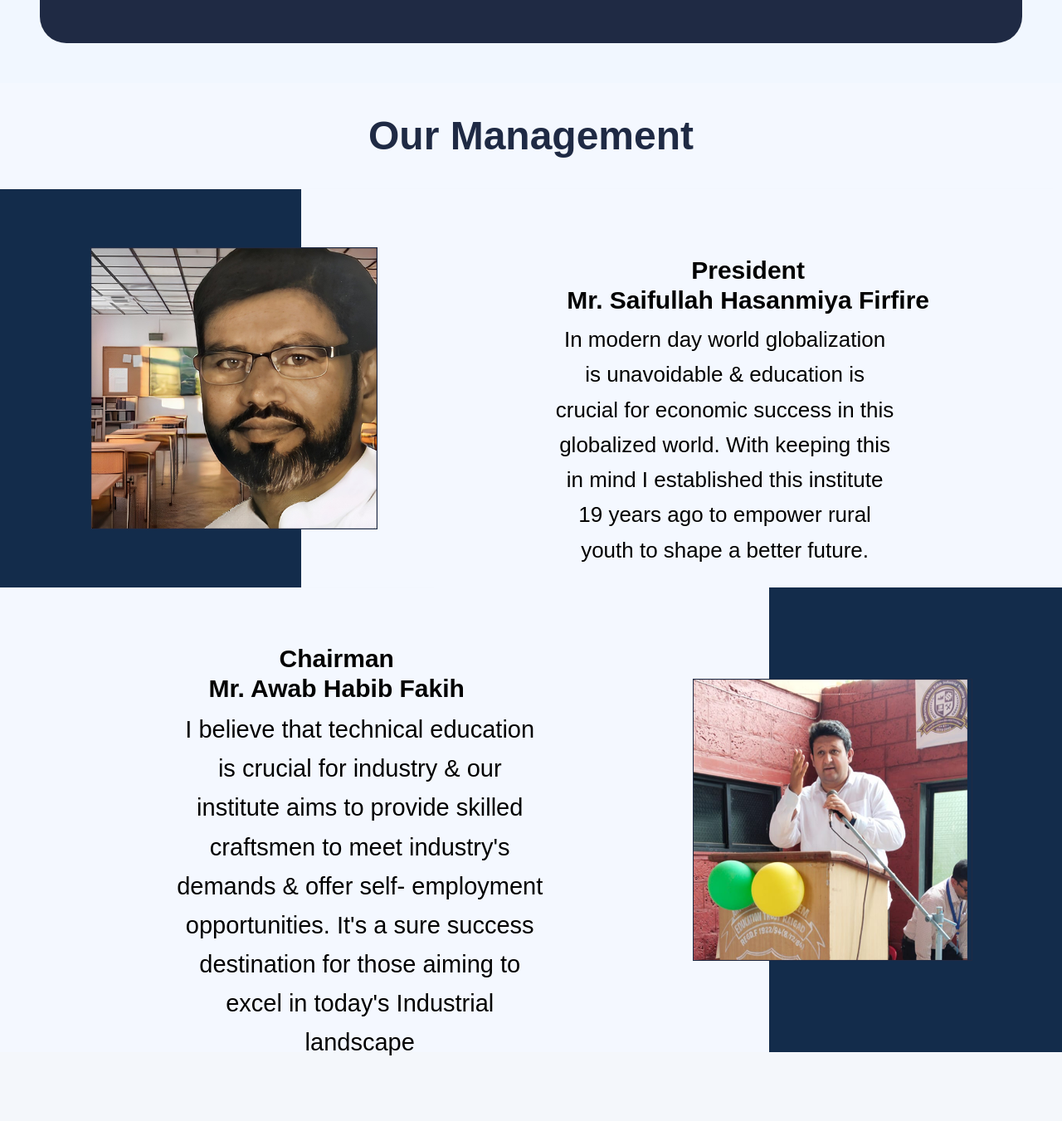
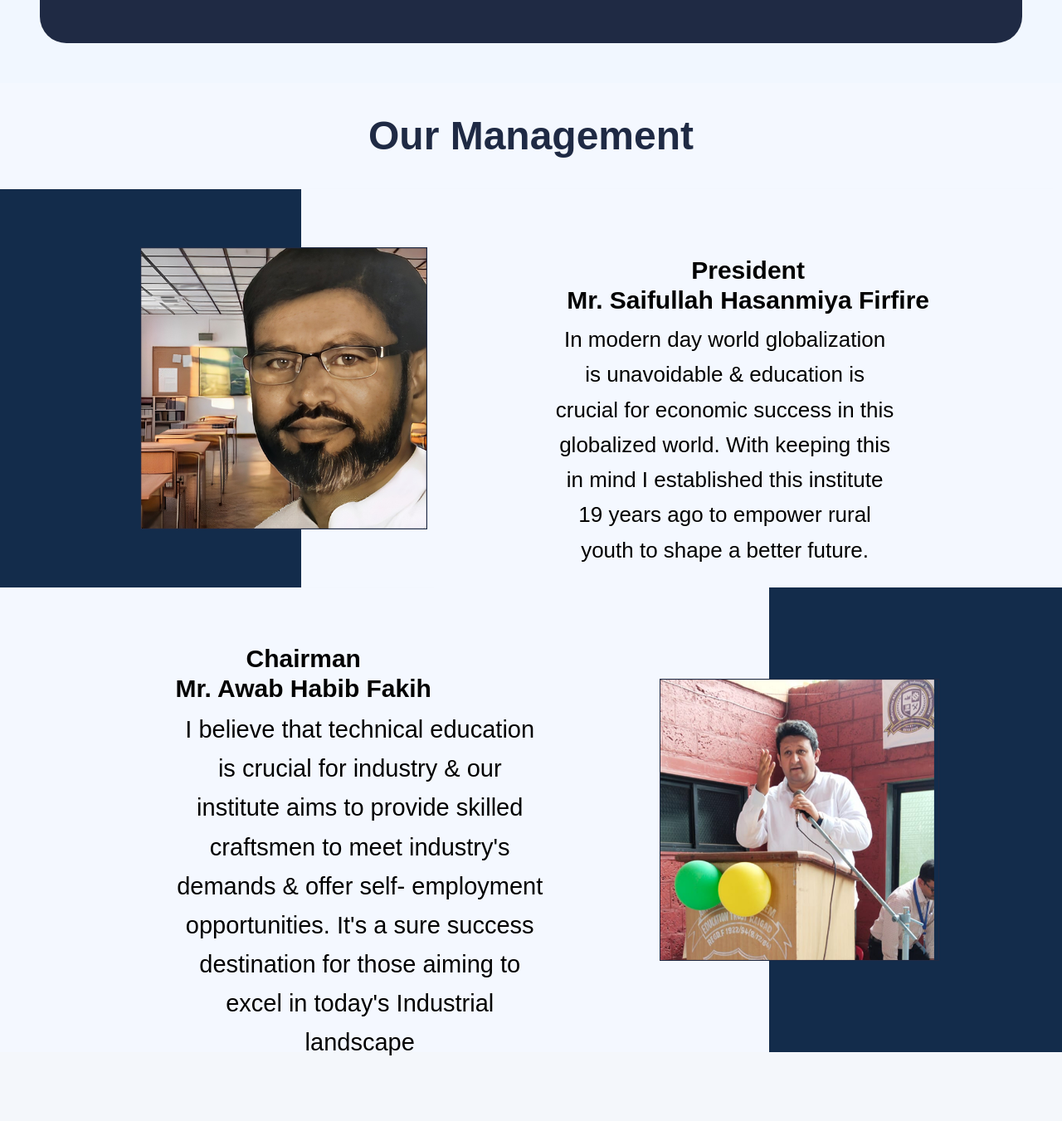
Before and after one commit to Code4Bharat1/maf_iti, a Next.js app: page /aboutus in a window 1280 px wide. Shown: the part 1916-3267 px from the top of the page at 83% size. Built offline with nearby package versions, Linux system fonts and the light colour scheme.

Commit message:
cchnages

```diff
--- a/src/componets/aboutus/ourmanagement.jsx
+++ b/src/componets/aboutus/ourmanagement.jsx
@@ -17,7 +17,7 @@ export default function OurManagement() {
               alt="President"
               width={500}
               height={400}
-              className="h-60 md:h-85 w-72 md:w-[700px] z-10 ml-0 md:ml-50"
+              className="h-60 md:h-85 w-72 md:w-[700px] z-10 ml-0 md:ml-80"
             />
           </div>
 
@@ -38,7 +38,7 @@ export default function OurManagement() {
         <div className="flex flex-col md:flex-row shadow-lg h-auto md:h-140">
           {/* Right Section - 5/6 */}
           <div className="w-full md:w-3/6 bg-[#f4f8ff] p-2 mx-0 md:mx-50 order-2 md:order-1">
-            <h3 className="text-2xl md:text-3xl mt-10 md:mt-15 mb-2 mr-0 md:mr-29 text-center font-extrabold text-black mb-2">
+            <h3 className="text-2xl md:text-3xl mt-10 md:mt-15 mb-2 mr-0 md:mr-49 text-center font-extrabold text-black mb-2">
               Chairman <br />
               Mr. Awab Habib Fakih
             </h3>
@@ -54,7 +54,7 @@ export default function OurManagement() {
               alt="Chairman"
               width={500}
               height={400}
-              className="left-1/2 h-60 md:h-85 z-10 mr-0 md:mr-50"
+              className="left-1/2 h-60 md:h-85 z-10 mr-0 md:mr-70"
             />
           </div>
         </div>
--- a/src/componets/home/ourmanagement.jsx
+++ b/src/componets/home/ourmanagement.jsx
@@ -14,7 +14,7 @@ export default function OurManagement() {
   alt="President"
   width={500} // (optional, still helps with layout)
   height={400}
-  className="h-60 md:h-85 w-72 md:w-[700px] z-10 ml-0 md:ml-60"
+  className="h-60 md:h-85 w-72 md:w-[700px] z-10 ml-0 sm:ml-50 md:ml-80"
 />
 </div>
         {/* Right Section - 5/6 */}
@@ -37,7 +37,7 @@ export default function OurManagement() {
         {/* Right Section - 5/6 */}
         <div className="w-full md:w-3/6 bg-[#f4f8ff] p-2 mx-0 md:mx-50 order-2 md:order-1">
 
-          <h3 className="text-2xl md:text-3xl mt-10 md:mt-15 mb-2 mr-0 md:mr-29 text-center font-extrabold text-black mb-2">
+          <h3 className="text-2xl md:text-3xl mt-10 md:mt-15 mb-2 mr-0 md:mr-49 text-center font-extrabold text-black mb-2">
            Chairman <br />
            Mr. Awab Habib Fakih
           </h3>
@@ -52,7 +52,7 @@ export default function OurManagement() {
             alt="Chairman"
             width={500}
             height={400}
-            className="left-1/2 h-60 md:h-85 z-10 mr-0 md:mr-50"
+            className="left-1/2 h-60 md:h-85 z-10 mr-0 md:mr-70"
           />
         </div>
       </div>
```
